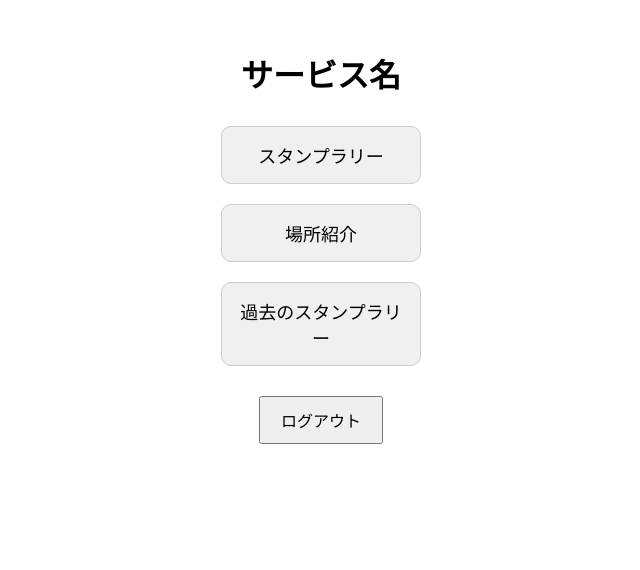
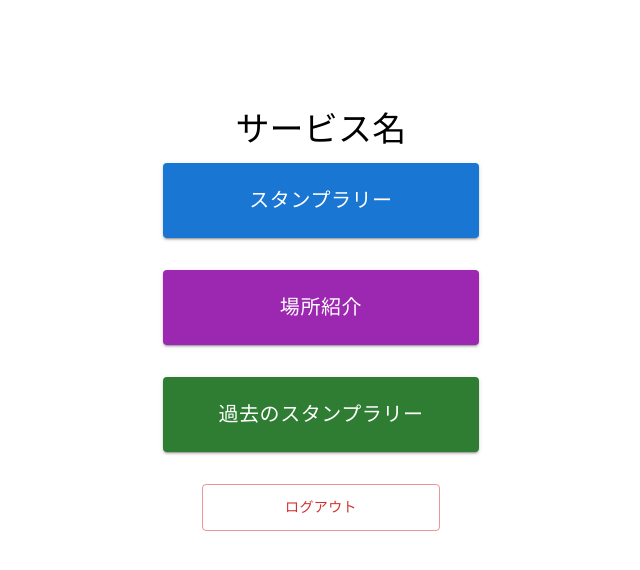
Before and after one commit to ku6kaw/digital-stamp-rally-app, a React (Create React App) app: page /home in a window 1280 px wide. Shown: the top 570 px of the page, without its empty margins (319-959 px from the left). Built offline with nearby package versions, Linux system fonts and the light colour scheme.

Commit message:
fix style

```diff
--- a/package.json
+++ b/package.json
@@ -3,6 +3,10 @@
   "version": "0.1.0",
   "private": true,
   "dependencies": {
+    "@emotion/react": "^11.13.3",
+    "@emotion/styled": "^11.13.0",
+    "@mui/icons-material": "^6.1.1",
+    "@mui/material": "^6.1.1",
     "@testing-library/jest-dom": "^5.17.0",
     "@testing-library/react": "^13.4.0",
     "@testing-library/user-event": "^13.5.0",
--- a/src/pages/HomePage.tsx
+++ b/src/pages/HomePage.tsx
@@ -1,6 +1,7 @@
 import React from 'react';
 import { useNavigate } from 'react-router-dom';
 import api from '../services/api'; // axiosインスタンス
+import { Button, Box, Typography, Container } from '@mui/material';
 
 const HomePage: React.FC = () => {
   const navigate = useNavigate();
@@ -42,55 +43,66 @@ const HomePage: React.FC = () => {
   };
 
   return (
-    <div style={containerStyle}>
-      <h1>サービス名</h1>
-      <div style={buttonContainerStyle}>
-        <button onClick={goToFeature1} style={buttonStyle}>
-          スタンプラリー
-        </button>
-        <button onClick={goToFeature2} style={buttonStyle}>
-          場所紹介
-        </button>
-        <button onClick={goToFeature3} style={buttonStyle}>
-          過去のスタンプラリー
-        </button>
-      </div>
-      <button onClick={handleLogout} style={logoutButtonStyle}>
-        ログアウト
-      </button>
-    </div>
+    <Container maxWidth="xs">
+      <Box
+        display="flex"
+        flexDirection="column"
+        alignItems="center"
+        height="80vh"  // 高さを調整
+        justifyContent="center"  // 中央に配置
+      >
+        <Typography variant="h4" component="h1" gutterBottom>
+          サービス名
+        </Typography>
+
+        <Box
+          display="flex"
+          flexDirection="column"
+          alignItems="center"
+          gap={2}  // ボタンの間のスペース
+          width="100%"
+        >
+          <Button
+            variant="contained"
+            color="primary"
+            fullWidth
+            onClick={goToFeature1}
+            sx={{ mb: 2, padding: '20px', width: '80%', fontSize: '20px' }}
+          >
+            スタンプラリー
+          </Button>
+          <Button
+            variant="contained"
+            color="secondary"
+            fullWidth
+            onClick={goToFeature2}
+            sx={{ mb: 2, padding: '20px', width: '80%', fontSize: '20px' }}
+          >
+            場所紹介
+          </Button>
+          <Button
+            variant="contained"
+            color="success"
+            fullWidth
+            onClick={goToFeature3}
+            sx={{ padding: '20px', width: '80%', fontSize: '20px' }}
+          >
+            過去のスタンプラリー
+          </Button>
+        </Box>
+
+        <Button
+          variant="outlined"
+          color="error"
+          fullWidth
+          onClick={handleLogout}
+          sx={{ mt: 4, padding: '10px', width: '60%' }}  // ログアウトボタンに少し余白を追加
+        >
+          ログアウト
+        </Button>
+      </Box>
+    </Container>
   );
 };
 
-// スタイル定義
-const containerStyle: React.CSSProperties = {
-  textAlign: 'center',
-  marginTop: '50px',
-};
-
-const buttonContainerStyle: React.CSSProperties = {
-  display: 'flex',
-  flexDirection: 'column',
-  alignItems: 'center',
-  gap: '20px',  // ボタン間のスペース
-  marginTop: '30px',
-};
-
-const buttonStyle: React.CSSProperties = {
-  width: '200px',
-  padding: '15px',
-  fontSize: '18px',
-  borderRadius: '10px',
-  border: '1px solid #ccc',
-  backgroundColor: '#f0f0f0',
-  cursor: 'pointer',
-};
-
-const logoutButtonStyle: React.CSSProperties = {
-  marginTop: '30px',
-  padding: '10px 20px',
-  fontSize: '16px',
-  cursor: 'pointer',
-};
-
 export default HomePage;
--- a/src/pages/LoginPage.tsx
+++ b/src/pages/LoginPage.tsx
@@ -1,6 +1,7 @@
 import React, { useState } from 'react';
 import { useNavigate } from 'react-router-dom';
 import axios from 'axios';
+import { Box, Button, TextField, Typography, Container } from '@mui/material';
 
 const LoginPage: React.FC = () => {
   const [email, setEmail] = useState('');
@@ -8,59 +9,70 @@ const LoginPage: React.FC = () => {
   const [error, setError] = useState('');
   const navigate = useNavigate();
 
-  // ログインボタン押下時の処理
   const handleLogin = async (e: React.FormEvent) => {
-    e.preventDefault();  // ページリロードを防ぐ
+    e.preventDefault();
     try {
       const apiUrl = process.env.REACT_APP_API_URL;
-      // バックエンドにログインリクエストを送信
       const response = await axios.post(`${apiUrl}/login`, { email, password }, {
-        headers: {
-          'Content-Type': 'application/json',
-        },
+        headers: { 'Content-Type': 'application/json' },
         withCredentials: true,
       });
 
-      // ログイン成功時、ホームページにリダイレクト
       if (response.status === 200) {
-        navigate('/home');  // ログイン後のページ（仮）に遷移
+        navigate('/home');
       }
     } catch (error) {
-      // ログイン失敗時の処理
       setError('ログインに失敗しました。メールアドレスまたはパスワードを確認してください。');
     }
   };
 
   return (
-    <div style={containerStyle}>
-      <h2>ログイン</h2>
-      <form onSubmit={handleLogin} style={formStyle}>
-        <input
-          type="email"
-          placeholder="メールアドレス"
+    <Container maxWidth="xs">
+      <Box
+        display="flex"
+        flexDirection="column"
+        alignItems="center"
+        justifyContent="center" // 中央に配置
+        height="80vh" // 高さを80%にして余白を管理
+        mt={4}
+      >
+        <Typography variant="h5" component="h2" gutterBottom>
+          ログイン
+        </Typography>
+        <form onSubmit={handleLogin}>
+          <TextField
+            fullWidth
+            label="メールアドレス"
+            variant="outlined"
+            margin="normal"
             value={email}
             onChange={(e) => setEmail(e.target.value)}
             required
-          style={inputStyle}
           />
-        <input
+          <TextField
+            fullWidth
+            label="パスワード"
             type="password"
-          placeholder="パスワード"
+            variant="outlined"
+            margin="normal"
             value={password}
             onChange={(e) => setPassword(e.target.value)}
             required
-          style={inputStyle}
           />
-        {error && <p style={{ color: 'red' }}>{error}</p>}
-        <button type="submit" style={buttonStyle}>ログイン</button>
+          {error && <Typography color="error">{error}</Typography>}
+          <Button
+            type="submit"
+            variant="contained"
+            color="primary"
+            fullWidth
+            sx={{ mt: 2 }}
+          >
+            ログイン
+          </Button>
         </form>
-    </div>
+      </Box>
+    </Container>
   );
 };
 
-const containerStyle: React.CSSProperties = { textAlign: 'center', marginTop: '50px' };
-const formStyle: React.CSSProperties = { display: 'inline-block', textAlign: 'left' };
-const inputStyle: React.CSSProperties = { display: 'block', margin: '10px 0', padding: '10px', width: '300px' };
-const buttonStyle: React.CSSProperties = { padding: '10px 20px', fontSize: '16px', cursor: 'pointer' };
-
 export default LoginPage;
--- a/src/pages/RegisterPage.tsx
+++ b/src/pages/RegisterPage.tsx
@@ -1,6 +1,7 @@
 import React, { useState } from 'react';
 import { useNavigate } from 'react-router-dom';
 import axios from 'axios';
+import { Box, Button, TextField, Typography, Container } from '@mui/material';
 
 const RegisterPage: React.FC = () => {
   const [name, setName] = useState('');
@@ -9,70 +10,78 @@ const RegisterPage: React.FC = () => {
   const [error, setError] = useState('');
   const navigate = useNavigate();
 
-  // 新規登録ボタン押下時の処理
   const handleRegister = async (e: React.FormEvent) => {
     e.preventDefault();
     try {
+      const apiUrl = process.env.REACT_APP_API_URL;
+      const response = await axios.post(`${apiUrl}/register`, { name, email, password }, {
+        headers: { 'Content-Type': 'application/json' },
+      });
 
-      const apiUrl = process.env.REACT_APP_API_URL;
-      console.log("apiUrl: ", apiUrl);
-      // バックエンドに新規登録リクエストを送信
-      const response = await axios.post(`${apiUrl}/register`, { name, email, password }, {
-        headers: {
-          'Content-Type': 'application/json',
-        },
-      });
-      console.log(response);
-
-      // 登録成功時、ログインページへリダイレクト
       if (response.status === 201) {
         navigate('/login');
       }
     } catch (error) {
-      // 登録失敗時の処理
       setError('登録に失敗しました。入力情報を確認してください。');
     }
   };
 
   return (
-    <div style={containerStyle}>
-      <h2>新規登録</h2>
-      <form onSubmit={handleRegister} style={formStyle}>
-        <input
-          type="text"
-          placeholder="名前"
+    <Container maxWidth="xs">
+      <Box
+        display="flex"
+        flexDirection="column"
+        alignItems="center"
+        justifyContent="center" // 中央に配置
+        height="80vh" // 高さを80%にして余白を管理
+        mt={4}
+      >
+        <Typography variant="h5" component="h2" gutterBottom>
+          新規登録
+        </Typography>
+        <form onSubmit={handleRegister}>
+          <TextField
+            fullWidth
+            label="名前"
+            variant="outlined"
+            margin="normal"
             value={name}
             onChange={(e) => setName(e.target.value)}
             required
-          style={inputStyle}
           />
-        <input
-          type="email"
-          placeholder="メールアドレス"
+          <TextField
+            fullWidth
+            label="メールアドレス"
+            variant="outlined"
+            margin="normal"
             value={email}
             onChange={(e) => setEmail(e.target.value)}
             required
-          style={inputStyle}
           />
-        <input
+          <TextField
+            fullWidth
+            label="パスワード"
             type="password"
-          placeholder="パスワード"
+            variant="outlined"
+            margin="normal"
             value={password}
             onChange={(e) => setPassword(e.target.value)}
             required
-          style={inputStyle}
           />
-        {error && <p style={{ color: 'red' }}>{error}</p>}
-        <button type="submit" style={buttonStyle}>登録</button>
+          {error && <Typography color="error">{error}</Typography>}
+          <Button
+            type="submit"
+            variant="contained"
+            color="success"
+            fullWidth
+            sx={{ mt: 2 }}
+          >
+            登録
+          </Button>
         </form>
-    </div>
+      </Box>
+    </Container>
   );
 };
 
-// スタイル修正
-const containerStyle: React.CSSProperties = { textAlign: 'center', marginTop: '50px' };
-const formStyle: React.CSSProperties = { display: 'inline-block', textAlign: 'left' };
-const inputStyle: React.CSSProperties = { display: 'block', margin: '10px 0', padding: '10px', width: '300px' };
-const buttonStyle: React.CSSProperties = { padding: '10px 20px', fontSize: '16px', cursor: 'pointer' };
-
 export default RegisterPage;
--- a/src/pages/TopPage.tsx
+++ b/src/pages/TopPage.tsx
@@ -1,39 +1,56 @@
 import React from 'react';
 import { useNavigate } from 'react-router-dom';
+import { Button, Box, Typography } from '@mui/material';
 
 const TopPage: React.FC = () => {
   const navigate = useNavigate();
 
-// ログインボタンを押したときのハンドラ
   const handleLoginClick = () => {
-    navigate('/login');  // ログインページへ遷移
+    navigate('/login');
   };
 
-  // 新規登録ボタンを押したときのハンドラ
   const handleRegisterClick = () => {
-    navigate('/register');  // 新規登録ページへ遷移
+    navigate('/register');
   };
 
   return (
-    <div style={{ textAlign: 'center', marginTop: '50px' }}>
-    <h1>サービス名</h1>
-    <button onClick={handleLoginClick} style={buttonStyle}>
+    <Box
+      display="flex"
+      flexDirection="column"
+      justifyContent="center"
+      alignItems="center"
+      height="100vh"
+      bgcolor="background.paper"
+      p={2}
+    >
+      <Typography
+        variant="h4"
+        component="h1"
+        gutterBottom
+        sx={{ mb: 8 }} // 上に余白を追加
+      >
+        サービス名
+      </Typography>
+
+      <Button
+        variant="contained"
+        color="primary"
+        onClick={handleLoginClick}
+        sx={{ mb: 3, width: '200px', height: '50px', fontSize: '16px', borderRadius: '30px' }} // ボタンの高さや丸みを調整
+      >
         ログイン
-    </button>
-    <br />
-    <button onClick={handleRegisterClick} style={buttonStyle}>
+      </Button>
+
+      <Button
+        variant="contained"
+        color="success"
+        onClick={handleRegisterClick}
+        sx={{ width: '200px', height: '50px', fontSize: '16px', borderRadius: '30px' }} // 新規登録ボタンも同じく調整
+      >
         新規登録
-    </button>
-    </div>
+      </Button>
+    </Box>
   );
 };
 
-// ボタンのスタイルを指定
-const buttonStyle = {
-    margin: '10px',
-    padding: '10px 20px',
-    fontSize: '16px',
-    cursor: 'pointer',
-};
-
 export default TopPage;
```
Also changed, not shown: src/pages/QRCodeScanPage.tsx (+27 -6 lines), 1 other file (tests, documents, lock files or other folders). Lines whose indentation alone changed are shown as unchanged.
